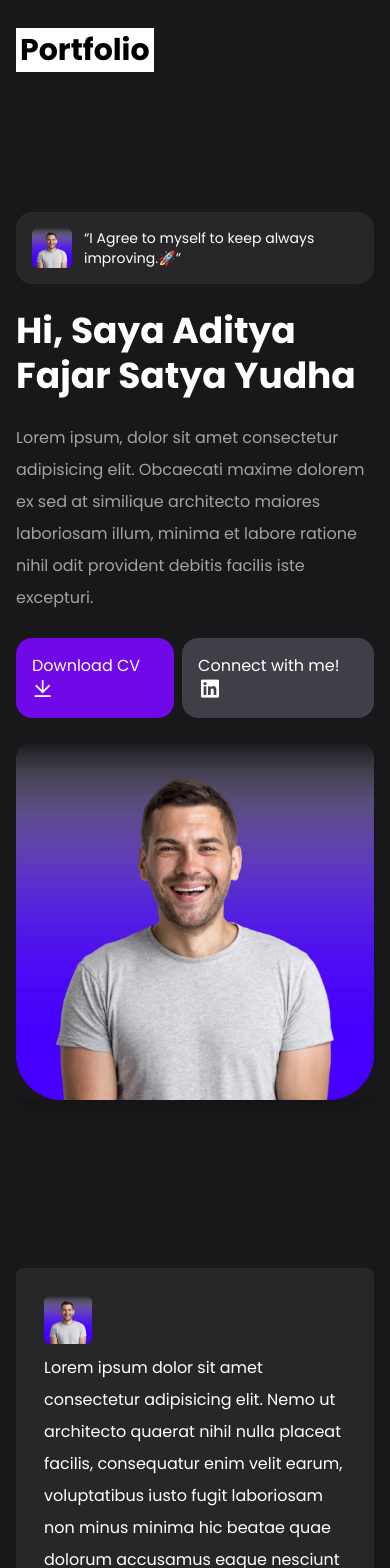
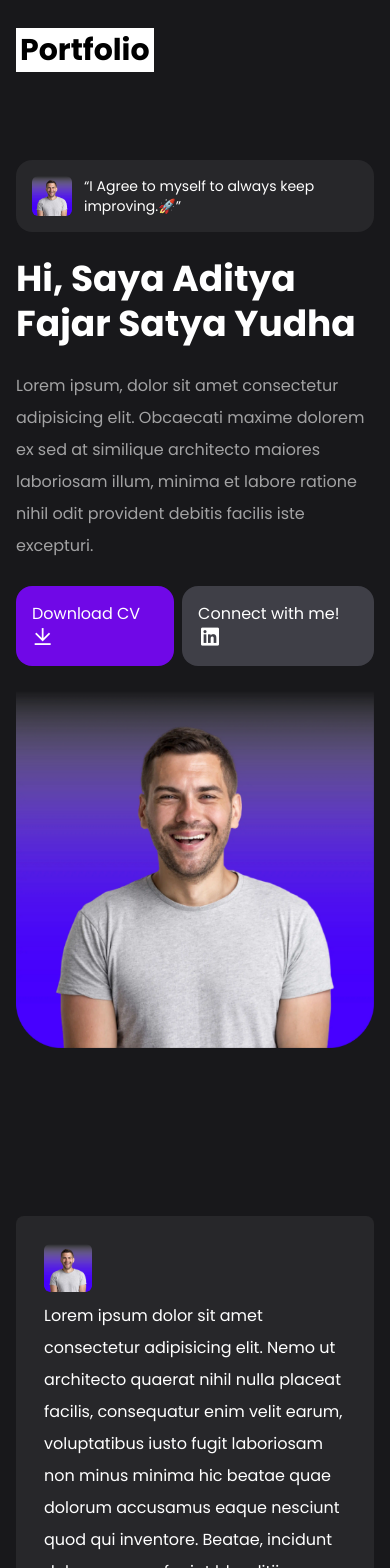
Before and after one commit to adityafajarsy/personal-portfolio, a React (Vite) app: page / in a window 390 px wide. Shown: the top 1568 px of the page. Built offline with nearby package versions, Linux system fonts and the light colour scheme.

Commit message:
beberapa perubahan

```diff
--- a/src/components/Footer.jsx
+++ b/src/components/Footer.jsx
@@ -20,9 +20,6 @@ const Footer = () => {
         <a href="#">
             <i className='ri-linkedin-fill ri-2x'></i>
         </a>
-        <a href="#">
-            <i className='ri-youtube-fill ri-2x'></i>
-        </a>
       </div>
     </div>
   )
--- a/src/elements/Contact.jsx
+++ b/src/elements/Contact.jsx
@@ -25,7 +25,7 @@ const Contact = () => {
           your ideas to life.
         </p>
 
-        <div className="flex flex-col gap-4 text-sm opacity-80" data-aos-delay="500"
+        <div className="flex flex-col gap-4 text-sm opacity-80" data-aos-delay="1500"
         data-aos="fade-up"
         data-aos-duration="1000">
           <p>
@@ -40,7 +40,7 @@ const Contact = () => {
           <p>
             <span className="font-semibold">Phone:</span>{" "}
             <a href="tel:+6281234567890" className="hover:text-violet-500">
-              +62 812-3456-7890
+              +62 881-8080-1448
             </a>
           </p>
           <p>
@@ -62,7 +62,7 @@ const Contact = () => {
           <div className="flex flex-col gap-2">
             <label className="font-semibold">Nama* </label>
             <input
-              className="border border-zinc-500/30 p-2 rounded-md"
+              className="border border-zinc-500/10 p-2 rounded-md  placeholder:opacity-60"
               type="text"
               name="nama"
               placeholder="Your Name.."
@@ -72,7 +72,7 @@ const Contact = () => {
           <div className="flex flex-col gap-2">
             <label className="font-semibold">Email* </label>
             <input
-              className="border border-zinc-500/30 p-2 rounded-md"
+              className="border border-zinc-500/10 p-2 rounded-md  placeholder:opacity-60"
               type="email"
               name="email"
               placeholder="Your email.."
@@ -84,7 +84,7 @@ const Contact = () => {
               Message*
             </label>
             <textarea
-              className="border border-zinc-500/30 p-2 rounded-md"
+              className="border border-zinc-500/10 p-2 rounded-md placeholder:opacity-60"
               name="pesan"
               id="pesan"
               cols="45"
@@ -95,7 +95,7 @@ const Contact = () => {
           <div className="text-center">
             <button
               type="submit"
-              className="bg-violet-700 p-3 rounded-lg w-full cursor-pointer border-zinc-600 hover:bg-violet-600 "
+              className="bg-violet-700 p-3 rounded-lg w-full cursor-pointer border-zinc-600 hover:bg-violet-600"
             >
               Kirim Pesan
             </button>
--- a/src/elements/Home.jsx
+++ b/src/elements/Home.jsx
@@ -5,7 +5,7 @@ const Home = () => {
   return (
     <div>
       <div
-        className="hero grid md:grid-cols-2 grid-cols-1 pt-10 items-center xl:gap-0 gap-6 mt-18"
+        className="hero grid md:grid-cols-2 grid-cols-1 pt-10 items-center xl:gap-0 gap-6 mt-5 sm:mt-18"
         id="beranda"
       >
         <div className="animate__animated animate__fadeInUp animate__delay-3s">
@@ -16,7 +16,7 @@ const Home = () => {
               className="w-10 rounded-md"
               loading="lazy"
             />
-            <q>I Agree to myself to keep always improving.🚀</q>
+            <q>I Agree to myself to always keep improving.🚀</q>
           </div>
           <h1 className="text-4xl/tight sm:text-5xl/tight font-black mb-6">
             Hi, Saya Aditya Fajar Satya Yudha
@@ -47,9 +47,7 @@ const Home = () => {
           src={DataImage.HeroImage}
           loading="lazy"
           alt="Hero Img"
-          className="w-[500px] md:ml-auto rounded-2xl shadow-lg
-          transition-transform duration-500 ease-in-out
-          hover:scale-105 hover:-rotate-2 hover:-translate-y-2  animate__animated animate__fadeInUp animate__delay-4s"
+          className="w-[500px] md:ml-auto animate__animated animate__fadeInUp animate__delay-4s"
         />
       </div>
     </div>
```
